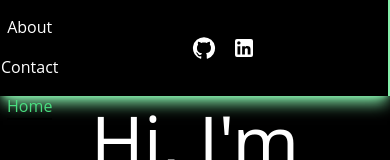
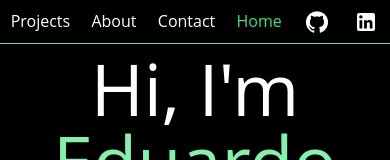
Before and after one commit to StephanCadu/Portfolio, a React (Create React App) app: page / in a window 390 px wide. Shown: the top 160 px of the page. Built offline with nearby package versions, Linux system fonts and the light colour scheme.

Commit message:
🛠️  feat: finishin navbar responsiveness

```diff
--- a/src/components/Nav.tsx
+++ b/src/components/Nav.tsx
@@ -18,14 +18,14 @@ const Nav: FunctionComponent<NavProps> = () => {
         <div className="logo"></div>
       </Link>
 
-      <section className="flex flex-col justify-between items-center h-36 font-medium">
+      <section className="links">
         <Link to="/projects" className={`navLink ${isThisLocation('projects') ? 'text-green-400' : ''}`}>Projects</Link>
         <Link to="/about" className={`navLink ${isThisLocation('about') ? 'text-green-400' : ''}`}>About</Link>
         <Link to="/contact" className={`navLink ${isThisLocation('contact') ? 'text-green-400' : ''}`}>Contact</Link>
         <Link to="/" className={`navLink ${location.pathname === '/' ? 'text-green-400' : ''}`}>Home</Link>
       </section>
 
-      <section className="flex w-full items-center justify-center">
+      <section className="contactLinks">
         <a href="https://www.linkedin.com/in/carlos-eduardo-stephan-851b91233/" target="_blank" rel="noreferrer">
           <GitHub className="m-2 hover:text-green-400 hover:scale-110" />
         </a>
--- a/src/index.css
+++ b/src/index.css
@@ -49,17 +49,34 @@ code {
   @apply h-28 w-28
 }
 
+.links {
+  @apply flex flex-col justify-between items-center h-36 font-medium
+}
+
+.contactLinks {
+  @apply flex w-full items-center justify-center
+}
+
 @media only screen and (max-width: 650px) {
   .outContainer {
     @apply flex h-1/6 w-full items-center justify-between flex-col bg-black;
   }
 
   .navigation {
-    @apply flex h-24 w-full flex-row justify-around items-center
+    @apply flex h-11 w-full flex-row justify-around items-center border-none shadow-none;
+    border-bottom: 1px solid #76D398;
   }
 
   .logoLink {
     display: none;
+  }
+
+  .links {
+    @apply flex flex-row justify-around items-center w-3/4 font-medium
+  }
+
+  .contactLinks {
+    @apply flex w-1/4 items-center justify-around
   }
 }
 
```
